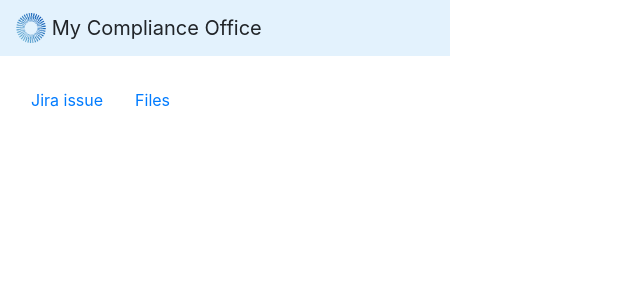
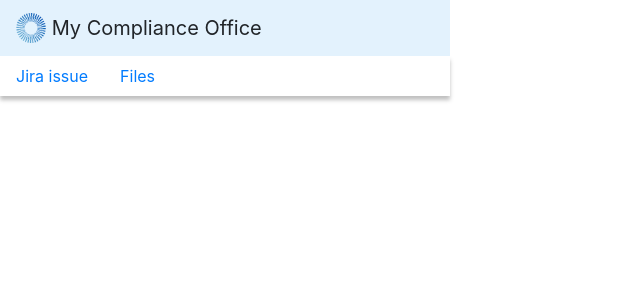
Before and after one commit to r-naji/mco-qa-chrome-ext, an Angular app: page / in a window 1280 px wide. Shown: the top 300 px of the page, without its empty margins (0-640 px from the left). Built offline with nearby package versions, Linux system fonts and the light colour scheme.

Commit message:
Refactor navigation item style

```diff
--- a/src/app/app.component.html
+++ b/src/app/app.component.html
@@ -1,12 +1,10 @@
-<nav class="navbar navbar-light mb-4" style="background-color: #e3f2fd;">
+<nav class="navbar navbar-light" style="background-color: #e3f2fd;">
 
   <a class="navbar-brand">
     <img class="d-inline-block align-top"  width="30" height="30" alt="MCO Logo" src="assets/mco_icon.png">
     My Compliance Office
   </a>
 </nav>
-
-<div class="container">
 <ul class="nav mb-4">
   <li class="nav-item">
     <a class="nav-link" routerLink="/jira-issue" routerLinkActive="nav-item-active">Jira issue</a>
@@ -16,5 +14,6 @@
   </li>
 </ul>
 
+<div class="container">
   <router-outlet></router-outlet>
 </div>
--- a/src/styles.css
+++ b/src/styles.css
@@ -9,6 +9,11 @@ body {
     margin-left: 4px;
 }
 
+.nav {
+    box-shadow: 0px 4px 4px 0px rgba(0,0,0,0.25);
+}
+
 .nav-item-active {
-    border-bottom: 2px;
+    border-bottom: 2px solid #007bff;
+    outline: 0;
 }
```
Lines whose indentation alone changed are shown as unchanged.
